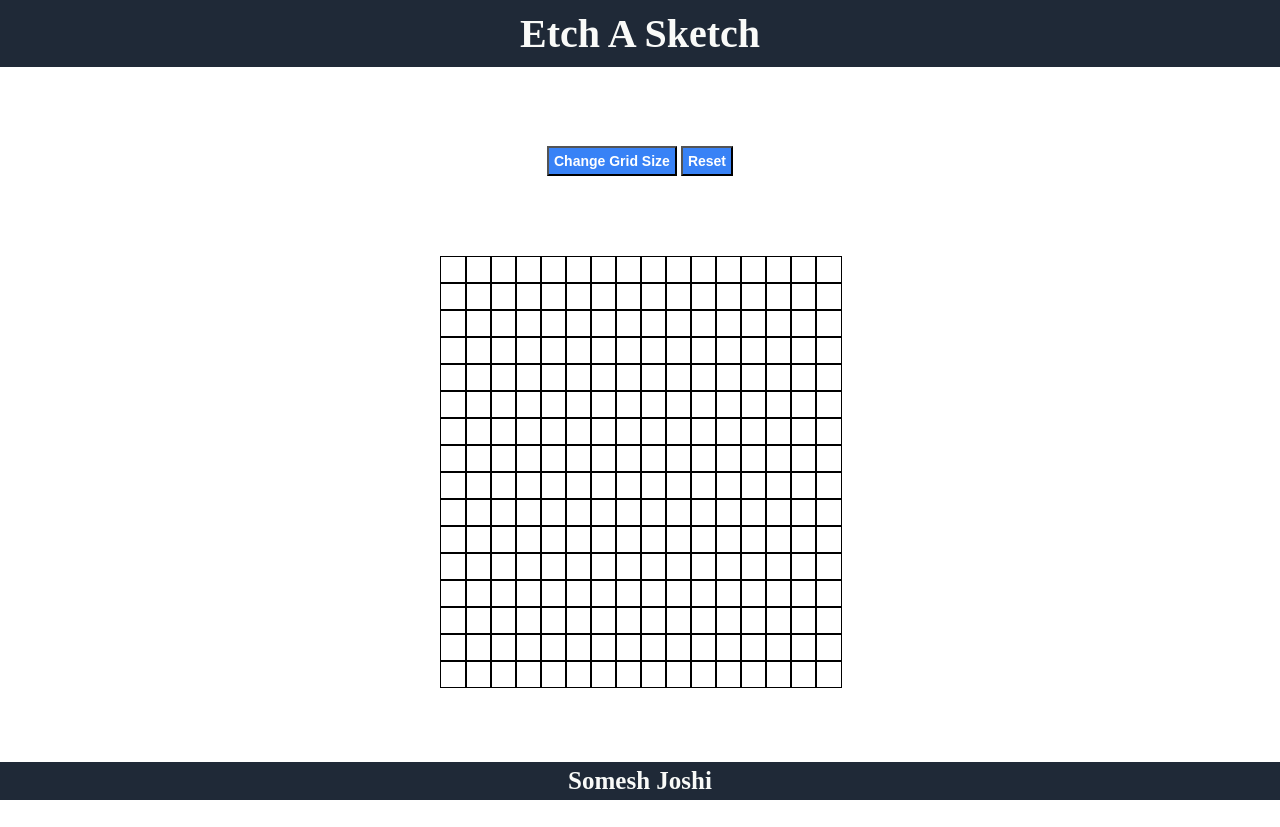
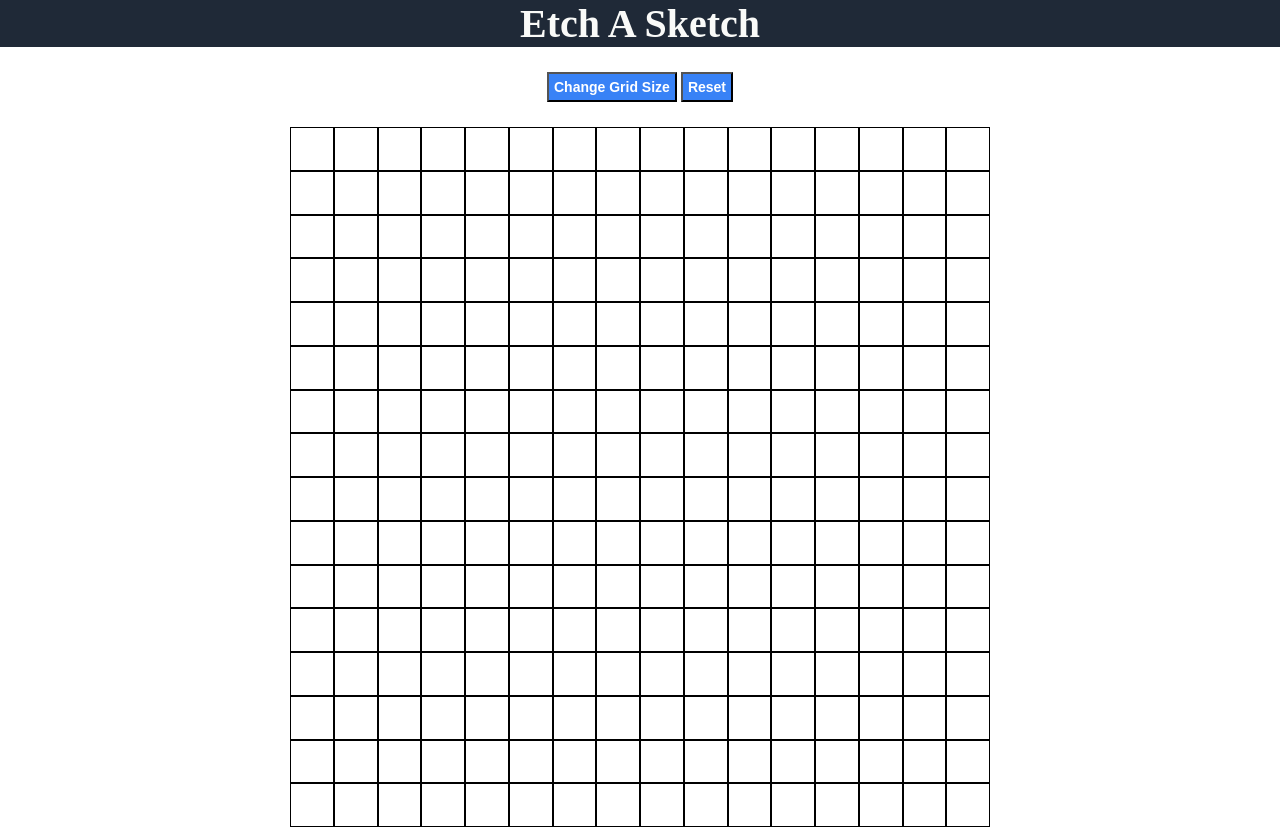
Before and after one commit to Somesh1007/odin-etch-a-sketch, a plain HTML site: page index.html in a window 1280 px wide. Before the commit the page ends 800 px from the top, so only its background shows below. Drawn offline with Linux system fonts and the light colour scheme.

Commit message:
Fix Grid Structure & Logic

```diff
--- a/index.html
+++ b/index.html
@@ -18,7 +18,6 @@
     </div>
 
     <div class="container"></div>
-    <div class="footer">Somesh Joshi</div>
 </body>
 
 </html>
--- a/script.js
+++ b/script.js
@@ -4,16 +4,18 @@ const resetButton = document.querySelector('.reset-button')
 
 changeSizeButton.addEventListener('click', changeGridSize)
 resetButton.addEventListener('click', resetGrid)
-
-let gridSize = 16
-generateGrid(gridSize)
+generateGrid(16)
 
 function generateGrid(gridSize) {
-    container.style.cssText = `grid-template-columns: repeat(${gridSize}, 25px [col-start]);`
+    container.style.cssText = `grid-template-columns: repeat(${gridSize}, 0fr); grid-template-rows: repeat(${gridSize} , 0fr)`
+    let height = 700 / gridSize
+    let width = 700 / gridSize
     for (let i = 1; i <= gridSize; i++) {
         for (let j = 1; j <= gridSize; j++) {
             let div = document.createElement('div')
             div.classList.add('square')
+            div.style.height = height + 'px'
+            div.style.width = width + 'px'
             div.addEventListener('mouseover', changeColor)
             container.appendChild(div)
         }
@@ -33,7 +35,6 @@ function changeGridSize() {
     }
 }
 
-
 function resetGrid() {
     let boxes = document.querySelectorAll('.square-active')
 
--- a/styles.css
+++ b/styles.css
@@ -3,35 +3,28 @@ body {
     height: 100vh;
     display: flex;
     flex-direction: column;
-    justify-content: space-between;
+    align-items: center;
 }
 
-.header,
-.footer {
+.header {
+    width: 100%;
     display: flex;
     justify-content: center;
     align-items: center;
     background-color: #1F2937;
     color: #F9FAF8;
-}
-
-.header {
-    padding: 10px;
+    /* padding: 5px; */
     font-size: 40px;
     font-weight: bold;
 }
 
-.footer {
+.config {
     padding: 5px;
-    font-size: 25px;
-    font-weight: bold;
+    text-align: center;
+    margin: 20px 0px;
 }
 
-.config {
-    align-self: center;
-}
-
-button{
+button {
     padding: 5px;
     background-color: #3882F6;
     color: white;
@@ -39,20 +32,16 @@ button{
     font-weight: 600;
 }
 
-.config{
-    padding: 5px;
-}
 .container {
+    box-sizing: border-box;
     display: grid;
-    justify-content: center;
-    align-items: center;
-    height: 900;
+    height: 700px;
+    width: 700px;
 }
 
 .square {
+    box-sizing: border-box;
     border: 1px solid black;
-    height: 25px;
-    width: 25px;
 }
 
 .square-active {
```
